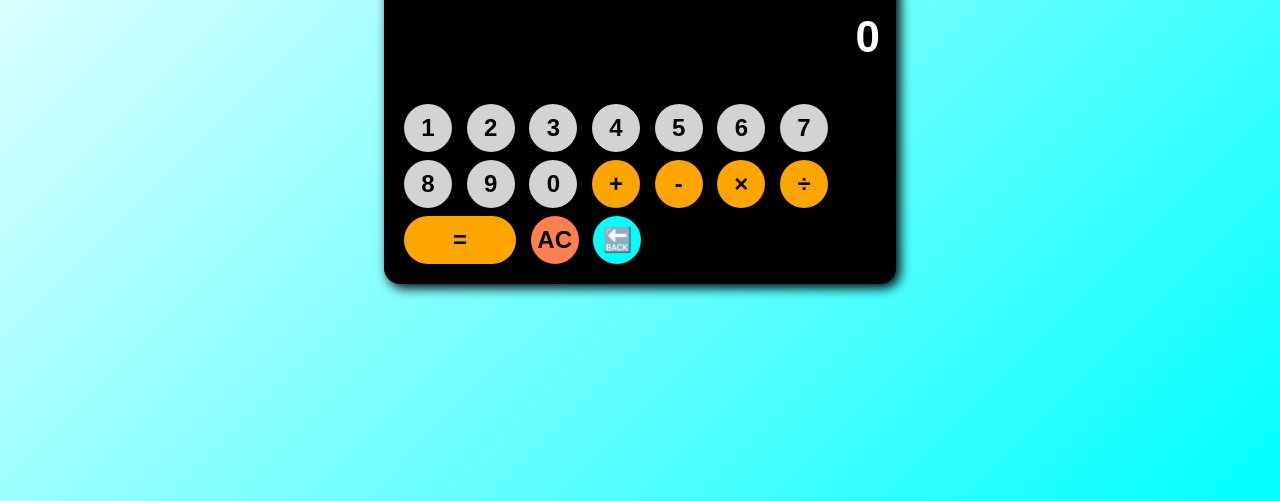
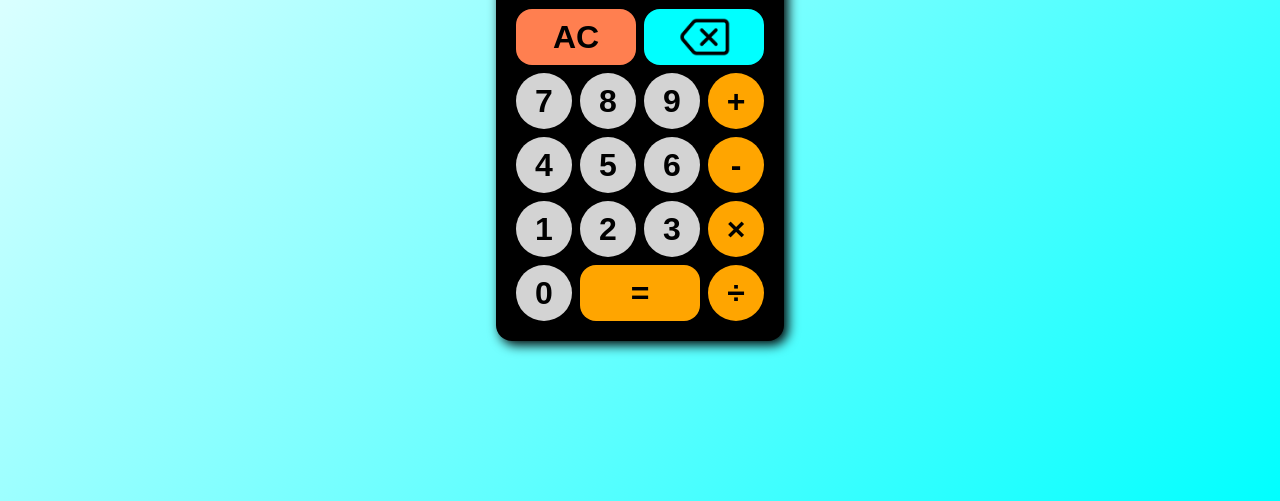
Before and after one commit to RossWe3Dev/odin-calculator, a plain HTML site: page index.html in a window 1280 px wide. Shown: the part 299-800 px from the top of the page. Drawn offline with Linux system fonts and the light colour scheme.

Commit message:
Edit style, solve divide by zero issue
Added images directory and edited index.html.
Reverted to use display flex instead of grid.
Solved the divide by zero issue inside evaluate() function, now if the
secondNum is zero the calculator will display an error on display and
set shouldEmptyDisplay to true so that a new number can be input.

```diff
--- a/index.html
+++ b/index.html
@@ -5,38 +5,47 @@
     <meta charset="UTF-8">
     <meta name="viewport" content="width=device-width, initial-scale=1.0">
     <title>Calculator || TOP </title>
+    <link rel="icon" type="image/png" href="/images/icon.png">
     <link rel="stylesheet" href="style.css">
 </head>
 
 <body>
-    <h1>Calculator</h1>
     <main>
         <div class="display">
             <div class="history">No history yet</div>
             <div class="result">0</div>
         </div>
         <div class="buttons">
-            <div>
+
+            <div class="row-zero">
+                <button class="clear" id="clear">AC</button>
+                <button class="delete" id="clear"><img src="images/delete.png" alt="DEL"></button>
+            </div>
+            <div class="first-row">
+                <button class="operand" id="seven">7</button>
+                <button class="operand" id="eight">8</button>
+                <button class="operand" id="nine">9</button>
+                <button class="operator" id="add">+</button>
+
+            </div>
+            <div class="second-row">
+                <button class="operand" id="four">4</button>
+                <button class="operand" id="five">5</button>
+                <button class="operand" id="six">6</button>
+                <button class="operator" id="subtract">-</button>
+
+            </div>
+            <div class="third-row">
                 <button class="operand" id="one">1</button>
                 <button class="operand" id="two">2</button>
                 <button class="operand" id="three">3</button>
-                <button class="operand" id="four">4</button>
-                <button class="operand" id="five">5</button>
-                <button class="operand" id="six">6</button>
-                <button class="operand" id="seven">7</button>
-                <button class="operand" id="eight">8</button>
-                <button class="operand" id="nine">9</button>
+                <button class="operator" id="multiply">×</button>
+
+            </div>
+            <div class="fourth-row">
                 <button class="operand" id="zero">0</button>
-
-                <button class="operator" id="add">+</button>
-                <button class="operator" id="subtract">-</button>
-                <button class="operator" id="multiply">×</button>
+                <button class="operate" id="equal">=</button>
                 <button class="operator" id="divide">÷</button>
-
-                <button class="operate" id="equal">=</button>
-
-                <button class="clear" id="clear">AC</button>
-                <button class="delete" id="clear">🔙</button>
             </div>
         </div>
     </main>
--- a/script.js
+++ b/script.js
@@ -12,13 +12,10 @@ function divide(a, b) {
 };
 
 function operate(operator, num1, num2) {
-    if (operator == '+') return add(num1, num2);
-    if (operator == '-') return subtract(num1, num2);
-    if (operator == '×') return multiply(num1, num2);
-    if (operator == '÷') {
-        if (num2 === 0) return 'Math ERROR'
-        else return divide(num1, num2)
-    };
+    if (operator === '+') return add(num1, num2);
+    if (operator === '-') return subtract(num1, num2);
+    if (operator === '×') return multiply(num1, num2);
+    if (operator === '÷') return divide(num1, num2);
 };
 
 function roundResult(result) {
@@ -48,6 +45,10 @@ function evaluate() {
     if (operator == null || shouldResetDisplay) return;
 
     secondNum = Number(display.textContent);
+    if (secondNum === 0 && operator === '÷') {
+        shouldResetDisplay = true;
+        return display.textContent = 'Math ERROR'
+    };
 
     display.textContent = roundResult(operate(operator, firstNum, secondNum));
     historyDisplay.textContent = `${firstNum}${operator}${secondNum}=`;
--- a/style.css
+++ b/style.css
@@ -23,9 +23,8 @@ main {
     padding: 1rem;
     background-color: black;
     gap: .5rem;
-    max-width: 40vw;
+    max-width: 90vw;
     font-weight: 900;
-    font-size: 1.5rem;
 }
 
 .display {
@@ -50,24 +49,24 @@ main {
 
 .buttons {
     cursor: default;
-    display: grid;
 }
 
 button {
     cursor: pointer;
     border: none;
     font-weight: inherit;
-    font-size: inherit;
+    font-size: 2rem;
     background-color: lightgray;
     /* not ideal */
     margin: .25rem;
-    width: 3rem;
-    height: 3rem;
+    width: 3.5rem;
+    height: 3.5rem;
     border-radius: 50%;
 }
 
 button:hover {
     opacity: 90%;
+    scale: 97.5%;
 }
 
 .operator,
@@ -76,9 +75,21 @@ button:hover {
     background-color: orange;
 }
 
-.operate {
-    width: 7rem;
-    border-radius: 1.5rem;
+.operate,
+.clear,
+.delete {
+    width: 7.5rem;
+    border-radius: 1rem;
+}
+
+.row-zero,
+.first-row,
+.second-row,
+.third-row,
+.fourth-row {
+    display: flex;
+    align-items: end;
+    flex-wrap: nowrap;
 }
 
 .clear {
@@ -88,3 +99,7 @@ button:hover {
 .delete {
     background-color: cyan;
 }
+
+.delete>img {
+    height: 100%;
+}
```
Also changed, not shown: images/delete.png (added), images/icon.png (added).
